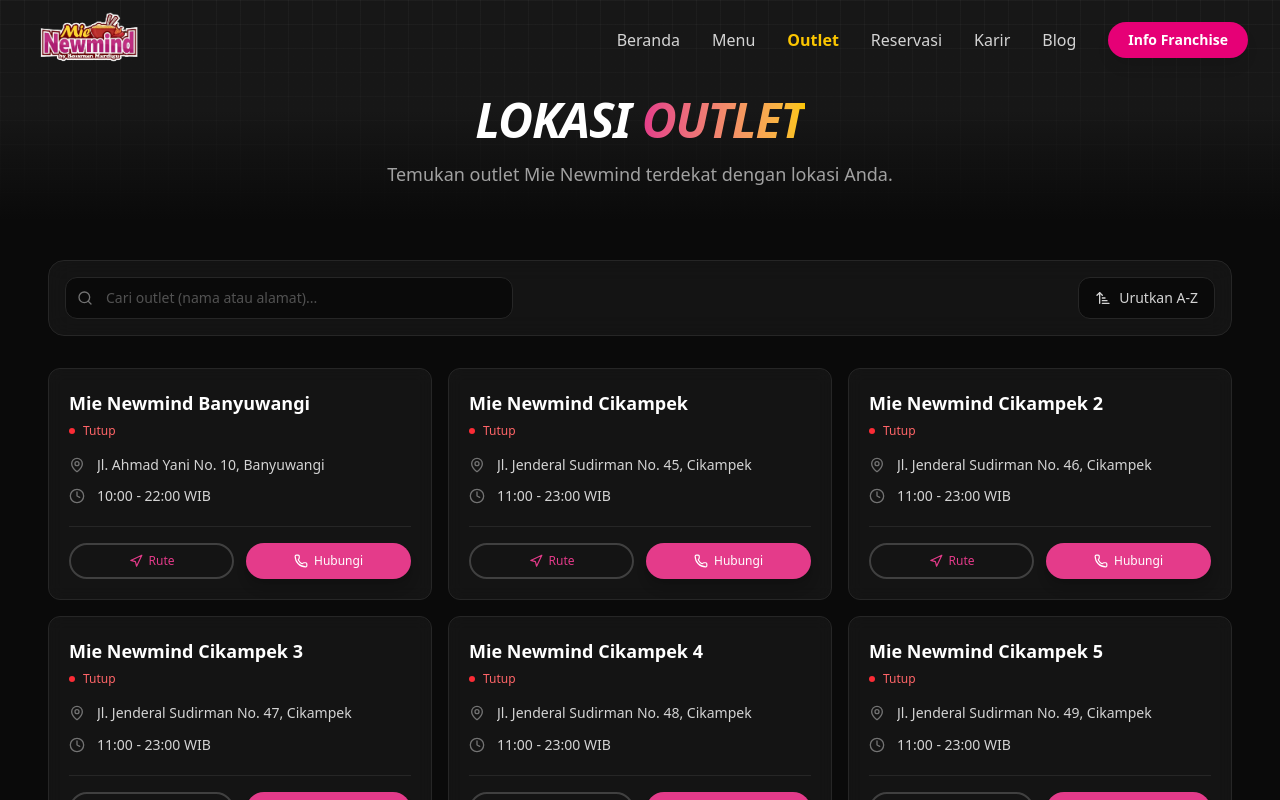
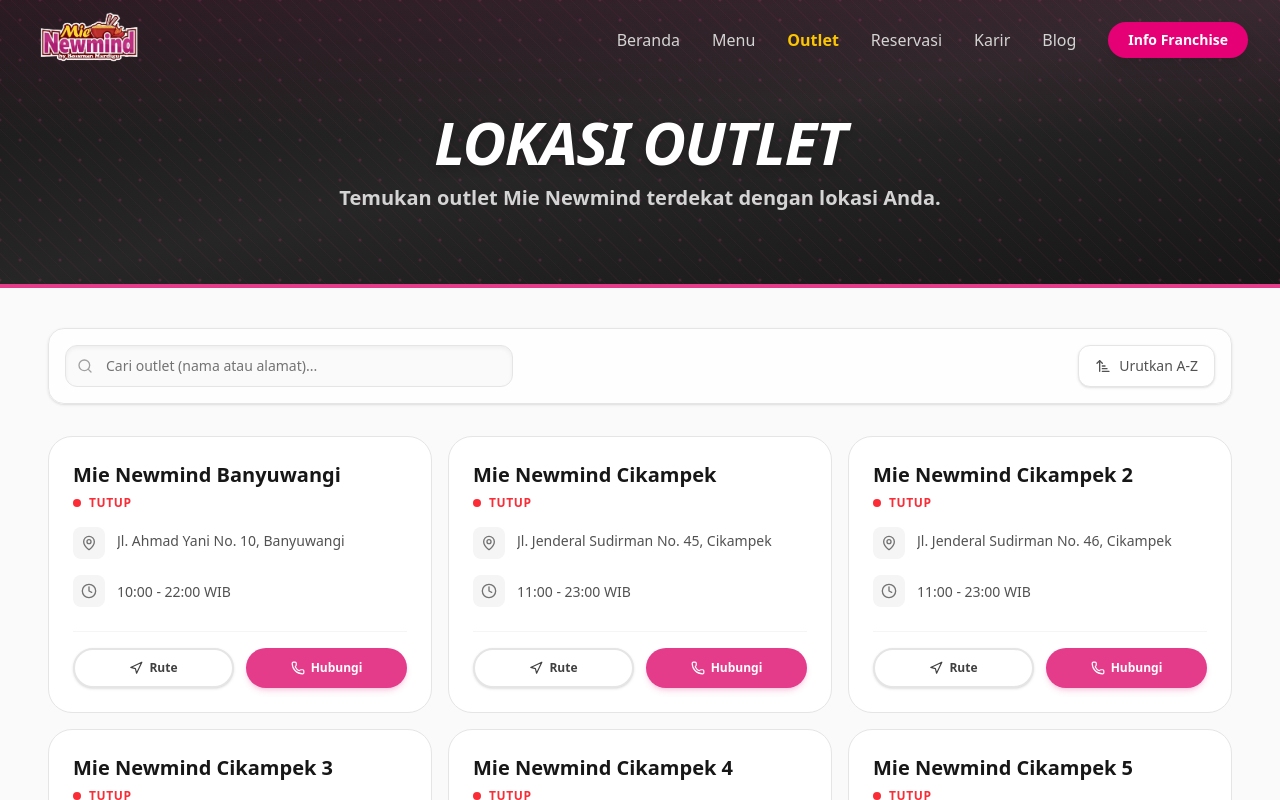
Before and after one commit to rakha00/mie-newmind, a Next.js app: page /outlet in a window 1280 px wide. Shown: the top 800 px of the page. Built offline with nearby package versions, Linux system fonts and the light colour scheme.

Commit message:
update: menu, outlet, reservasi

```diff
--- a/app/menu/page.tsx
+++ b/app/menu/page.tsx
@@ -23,7 +23,7 @@
     return (
         <div className="min-h-screen bg-neutral-50">
             {/* Dark Themed Header */}
-            <div className="relative bg-gradient-to-br from-neutral-900 via-neutral-800 to-neutral-900 pt-28 pb-16 text-center text-white overflow-hidden border-b-4 border-primary">
+            <div className="relative bg-gradient-to-br from-neutral-900 via-neutral-800 to-neutral-900 pt-28 pb-18 text-center text-white overflow-hidden border-b-4 border-primary">
                 {/* Geometric Pattern Background */}
                 <div className="absolute inset-0 opacity-20">
                     <svg className="w-full h-full" xmlns="http://www.w3.org/2000/svg">
--- a/app/outlet/page.tsx
+++ b/app/outlet/page.tsx
@@ -35,42 +35,65 @@
     });
 
     return (
-        <div className="min-h-screen bg-neutral-950">
-            {/* Header Section */}
-            <div className="relative bg-neutral-900 text-white pt-24 pb-8 text-center overflow-hidden">
-                <div className="absolute inset-0 bg-[linear-gradient(to_right,#80808012_1px,transparent_1px),linear-gradient(to_bottom,#80808012_1px,transparent_1px)] bg-[size:24px_24px]"></div>
-                <div className="absolute inset-0 bg-gradient-to-b from-neutral-900/0 via-neutral-900/50 to-neutral-950"></div>
+        <div className="min-h-screen bg-neutral-50">
+            {/* Header Section from Menu Template */}
+            <div className="relative bg-gradient-to-br from-neutral-900 via-neutral-800 to-neutral-900 pt-28 pb-18 text-center text-white overflow-hidden border-b-4 border-primary">
+                {/* Geometric Pattern Background */}
+                <div className="absolute inset-0 opacity-20">
+                    <svg className="w-full h-full" xmlns="http://www.w3.org/2000/svg">
+                        <defs>
+                            <pattern id="grid" width="40" height="40" patternUnits="userSpaceOnUse">
+                                <circle cx="20" cy="20" r="1.5" fill="#e43b8a" />
+                                <circle cx="0" cy="0" r="1.5" fill="#e43b8a" />
+                                <circle cx="40" cy="0" r="1.5" fill="#e43b8a" />
+                                <circle cx="0" cy="40" r="1.5" fill="#e43b8a" />
+                                <circle cx="40" cy="40" r="1.5" fill="#e43b8a" />
+                            </pattern>
+                        </defs>
+                        <rect width="100%" height="100%" fill="url(#grid)" />
+                    </svg>
+                </div>
 
-                <motion.div
-                    initial={{ opacity: 0, y: 20 }}
-                    animate={{ opacity: 1, y: 0 }}
-                    transition={{ duration: 0.6 }}
-                    className="relative z-10 px-4"
-                >
-                    <h1 className="text-3xl md:text-5xl font-black italic mb-4 tracking-tight">
-                        LOKASI <span className="text-transparent bg-clip-text bg-gradient-to-r from-primary to-secondary">OUTLET</span>
+                {/* Diagonal Lines Pattern */}
+                <div className="absolute inset-0 opacity-5" style={{
+                    backgroundImage: `repeating-linear-gradient(
+                        45deg,
+                        transparent,
+                        transparent 10px,
+                        #e43b8a 10px,
+                        #e43b8a 11px
+                    )`
+                }}></div>
+
+                <div className="absolute inset-0 bg-gradient-to-b from-primary/10 via-transparent to-transparent"></div>
+
+                <div className="relative z-10 px-4">
+                    <h1 className="text-4xl md:text-6xl font-black italic mb-3 tracking-tight drop-shadow-lg">
+                        LOKASI OUTLET
                     </h1>
-                    <p className="text-neutral-400 text-lg">Temukan outlet Mie Newmind terdekat dengan lokasi Anda.</p>
-                </motion.div>
+                    <p className="text-base md:text-xl font-semibold text-neutral-300">
+                        Temukan outlet Mie Newmind terdekat dengan lokasi Anda.
+                    </p>
+                </div>
             </div>
 
-            <Section className="relative z-20 -mt-10 pb-8 md:pb-8">
+            <Section className="relative z-20 -mt-10 pt-16 pb-8 md:pb-8">
                 {/* Search and Sort Controls */}
                 <div className="max-w-7xl mx-auto px-4 mb-8">
-                    <div className="flex flex-col sm:flex-row gap-4 justify-between items-center bg-neutral-900/80 backdrop-blur-md border border-neutral-800 p-4 rounded-2xl">
+                    <div className="flex flex-col sm:flex-row gap-4 justify-between items-center bg-white/80 backdrop-blur-md border border-neutral-200 p-4 rounded-2xl shadow-sm">
                         <div className="relative w-full sm:max-w-md">
-                            <Search className="absolute left-3 top-1/2 -translate-y-1/2 w-4 h-4 text-neutral-500" />
+                            <Search className="absolute left-3 top-1/2 -translate-y-1/2 w-4 h-4 text-neutral-400" />
                             <input
                                 type="text"
                                 placeholder="Cari outlet (nama atau alamat)..."
                                 value={searchQuery}
                                 onChange={(e) => setSearchQuery(e.target.value)}
-                                className="w-full bg-neutral-950 border border-neutral-800 text-sm rounded-xl py-2.5 pl-10 pr-4 text-white placeholder:text-neutral-600 focus:outline-none focus:border-primary/50 focus:ring-1 focus:ring-primary/50 transition-all"
+                                className="w-full bg-neutral-50 border border-neutral-200 text-sm rounded-xl py-2.5 pl-10 pr-4 text-neutral-900 placeholder:text-neutral-500 focus:outline-none focus:border-primary/50 focus:ring-1 focus:ring-primary/50 transition-all shadow-inner"
                             />
                         </div>
                         <button
                             onClick={() => setSortOrder(sortOrder === 'asc' ? 'desc' : 'asc')}
-                            className="flex items-center gap-2 px-4 py-2.5 bg-neutral-950 border border-neutral-800 rounded-xl text-sm font-medium text-neutral-300 hover:text-white hover:border-neutral-700 transition-colors w-full sm:w-auto justify-center"
+                            className="flex items-center gap-2 px-4 py-2.5 bg-white border border-neutral-200 rounded-xl text-sm font-medium text-neutral-600 hover:text-primary hover:border-primary/30 transition-colors w-full sm:w-auto justify-center shadow-sm"
                         >
                             {sortOrder === 'asc' ? <SortAsc className="w-4 h-4" /> : <SortDesc className="w-4 h-4" />}
                             <span>Urutkan {sortOrder === 'asc' ? 'A-Z' : 'Z-A'}</span>
@@ -93,19 +116,16 @@
                                         transition={{ duration: 0.4 }}
                                         className="group relative"
                                     >
-                                        {/* Glow Effect */}
-                                        <div className="absolute -inset-0.5 bg-gradient-to-r from-primary/50 to-secondary/50 rounded-xl opacity-0 group-hover:opacity-30 blur transition duration-500"></div>
-
-                                        <div className="relative h-full bg-neutral-900/80 backdrop-blur-sm border border-neutral-800 rounded-xl p-5 hover:border-neutral-700 transition-colors flex flex-col">
+                                        <div className="relative h-full bg-white border border-neutral-200 rounded-3xl p-6 hover:shadow-xl hover:-translate-y-1 transition-all duration-300 flex flex-col">
                                             {/* Header */}
                                             <div className="flex justify-between items-start mb-4">
                                                 <div>
-                                                    <h3 className="text-lg font-bold text-white group-hover:text-primary transition-colors line-clamp-1">
+                                                    <h3 className="text-xl font-bold text-neutral-900 group-hover:text-primary transition-colors">
                                                         {outlet.name}
                                                     </h3>
                                                     <div className="flex items-center gap-2 mt-1.5">
-                                                        <div className={`w-1.5 h-1.5 rounded-full ${open ? 'bg-green-500 animate-pulse' : 'bg-red-500'}`}></div>
-                                                        <span className={`text-xs font-medium ${open ? 'text-green-400' : 'text-red-400'}`}>
+                                                        <div className={`w-2 h-2 rounded-full ${open ? 'bg-green-500 animate-pulse' : 'bg-red-500'}`}></div>
+                                                        <span className={`text-xs font-bold uppercase tracking-wider ${open ? 'text-green-600' : 'text-red-500'}`}>
                                                             {open ? 'Buka Sekarang' : 'Tutup'}
                                                         </span>
                                                     </div>
@@ -113,30 +133,32 @@
                                             </div>
 
                                             {/* Content */}
-                                            <div className="space-y-3 mb-5 flex-grow">
+                                            <div className="space-y-4 mb-6 flex-grow">
                                                 <div className="flex items-start gap-3">
-                                                    <MapPin className="shrink-0 w-4 h-4 mt-0.5 text-neutral-500" />
-                                                    <span className="text-sm text-neutral-300 leading-snug line-clamp-2">
+                                                    <div className="w-8 h-8 rounded-lg bg-neutral-100 flex items-center justify-center shrink-0">
+                                                        <MapPin className="w-4 h-4 text-neutral-500" />
+                                                    </div>
+                                                    <span className="text-sm text-neutral-600 leading-snug line-clamp-2 mt-1">
                                                         {outlet.address}
                                                     </span>
                                                 </div>
-                                                <div className="flex flex-col gap-1">
-                                                    <div className="flex items-center gap-3">
-                                                        <Clock className="shrink-0 w-4 h-4 text-neutral-500" />
-                                                        <span className="text-sm text-neutral-300">
-                                                            {outlet.openTime} - {outlet.closeTime} WIB
-                                                        </span>
+                                                <div className="flex items-center gap-3">
+                                                    <div className="w-8 h-8 rounded-lg bg-neutral-100 flex items-center justify-center shrink-0">
+                                                        <Clock className="w-4 h-4 text-neutral-500" />
                                                     </div>
+                                                    <span className="text-sm text-neutral-600 mt-0.5">
+                                                        {outlet.openTime} - {outlet.closeTime} WIB
+                                                    </span>
                                                 </div>
                                             </div>
 
                                             {/* Actions */}
-                                            <div className="grid grid-cols-2 gap-3 mt-auto border-t border-neutral-800 pt-4">
+                                            <div className="grid grid-cols-2 gap-3 mt-auto border-t border-neutral-100 pt-4">
                                                 {outlet.googleMapsUrl ? (
                                                     <CTAButton
                                                         href={outlet.googleMapsUrl}
                                                         variant="outline"
-                                                        className="w-full text-xs font-medium h-9 bg-transparent border-neutral-700 hover:bg-neutral-800 hover:border-neutral-600"
+                                                        className="w-full text-xs font-bold h-10 bg-white border-neutral-200 text-neutral-700 hover:bg-neutral-50 hover:border-neutral-300 hover:text-neutral-900 shadow-sm"
                                                     >
                                                         <Navigation className="w-3.5 h-3.5 mr-1.5" />
                                                         Rute
@@ -148,7 +170,7 @@
                                                 {outlet.phone ? (
                                                     <CTAButton
                                                         href={`https://wa.me/${outlet.phone}`}
-                                                        className={`w-full text-xs font-medium h-9 ${!outlet.googleMapsUrl ? 'col-span-2' : ''}`}
+                                                        className={`w-full text-xs font-bold h-10 shadow-md shadow-primary/20 ${!outlet.googleMapsUrl ? 'col-span-2' : ''}`}
                                                     >
                                                         <Phone className="w-3.5 h-3.5 mr-1.5" />
                                                         Hubungi
@@ -156,8 +178,6 @@
                                                 ) : (
                                                     <div className="hidden" />
                                                 )}
-
-                                                {/* If both are missing, showing nothing or handle layout gracefully */}
                                             </div>
                                         </div>
                                     </motion.div>
@@ -167,10 +187,11 @@
                             <motion.div
                                 initial={{ opacity: 0 }}
                                 animate={{ opacity: 1 }}
-                                className="col-span-full text-center py-20 text-neutral-500"
+                                className="col-span-full text-center py-20 text-neutral-400"
                             >
-                                <Search className="w-12 h-12 mx-auto mb-4 opacity-20" />
-                                <p>Outlet tidak ditemukan</p>
+                                <Search className="w-16 h-16 mx-auto mb-4 opacity-20 text-neutral-300" />
+                                <p className="text-lg font-medium text-neutral-500">Outlet tidak ditemukan</p>
+                                <p className="text-sm text-neutral-400 mt-1">Coba kata kunci lain</p>
                             </motion.div>
                         )}
                     </AnimatePresence>
@@ -182,7 +203,7 @@
                     viewport={{ once: true }}
                     className="text-center mt-8"
                 >
-                    <p className="text-neutral-500 text-sm">
+                    <p className="text-neutral-400 text-xs italic">
                         *Jam operasional dapat berubah sewaktu-waktu pada hari libur nasional
                     </p>
                 </motion.div>
--- a/app/reservasi/page.tsx
+++ b/app/reservasi/page.tsx
@@ -9,7 +9,7 @@
     return (
         <div className="min-h-screen bg-neutral-50 text-neutral-900">
             {/* Dark Themed Header from Menu Page Template */}
-            <div className="relative bg-gradient-to-br from-neutral-900 via-neutral-800 to-neutral-900 pt-28 pb-16 text-center text-white overflow-hidden border-b-4 border-primary">
+            <div className="relative bg-gradient-to-br from-neutral-900 via-neutral-800 to-neutral-900 pt-28 pb-18 text-center text-white overflow-hidden border-b-4 border-primary">
                 {/* Geometric Pattern Background */}
                 <div className="absolute inset-0 opacity-20">
                     <svg className="w-full h-full" xmlns="http://www.w3.org/2000/svg">
@@ -51,7 +51,7 @@
                 </div>
             </div>
 
-            <Section className="relative z-20 -mt-10 pb-24">
+            <Section className="relative z-20 -mt-10 pt-16 pb-8 md:pb-8">
                 <div className="grid grid-cols-1 md:grid-cols-2 lg:grid-cols-3 gap-6 max-w-6xl mx-auto px-4">
                     {REGIONS.map((region) => (
                         <div
```
